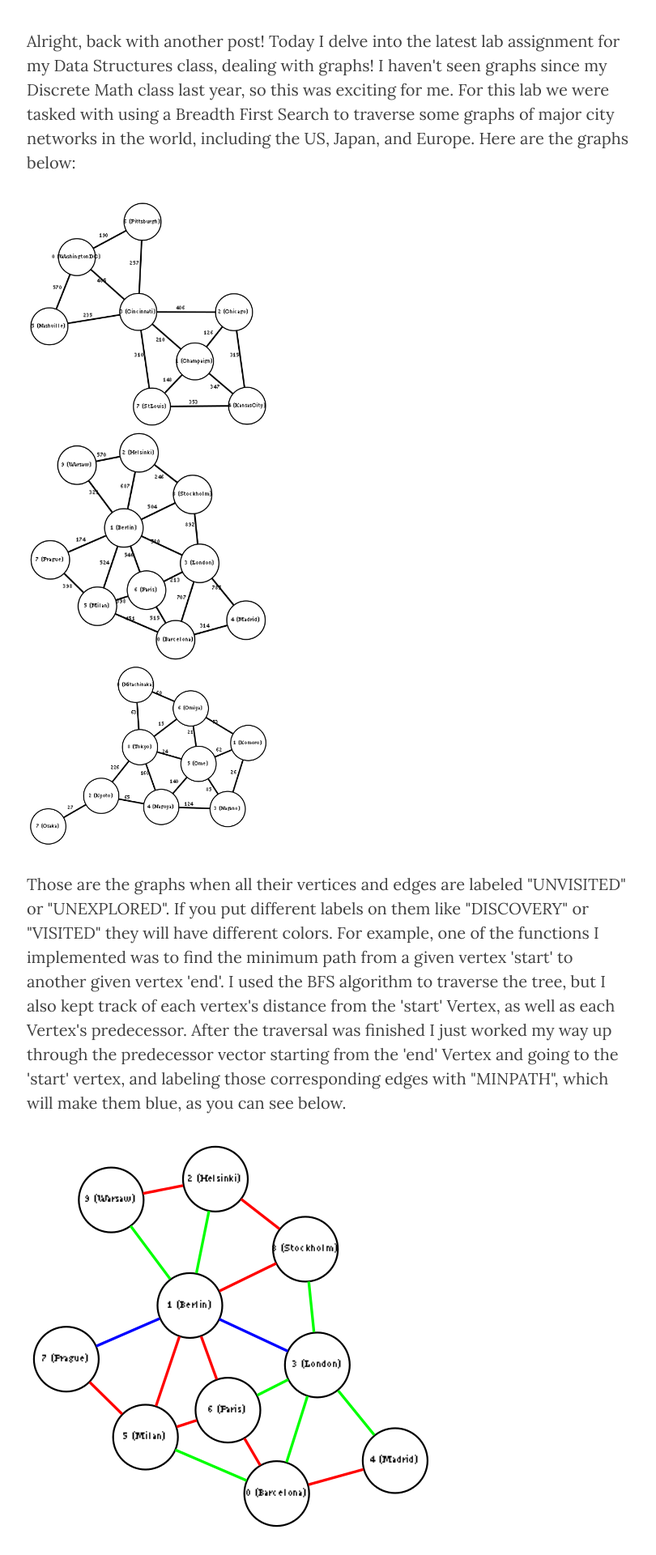
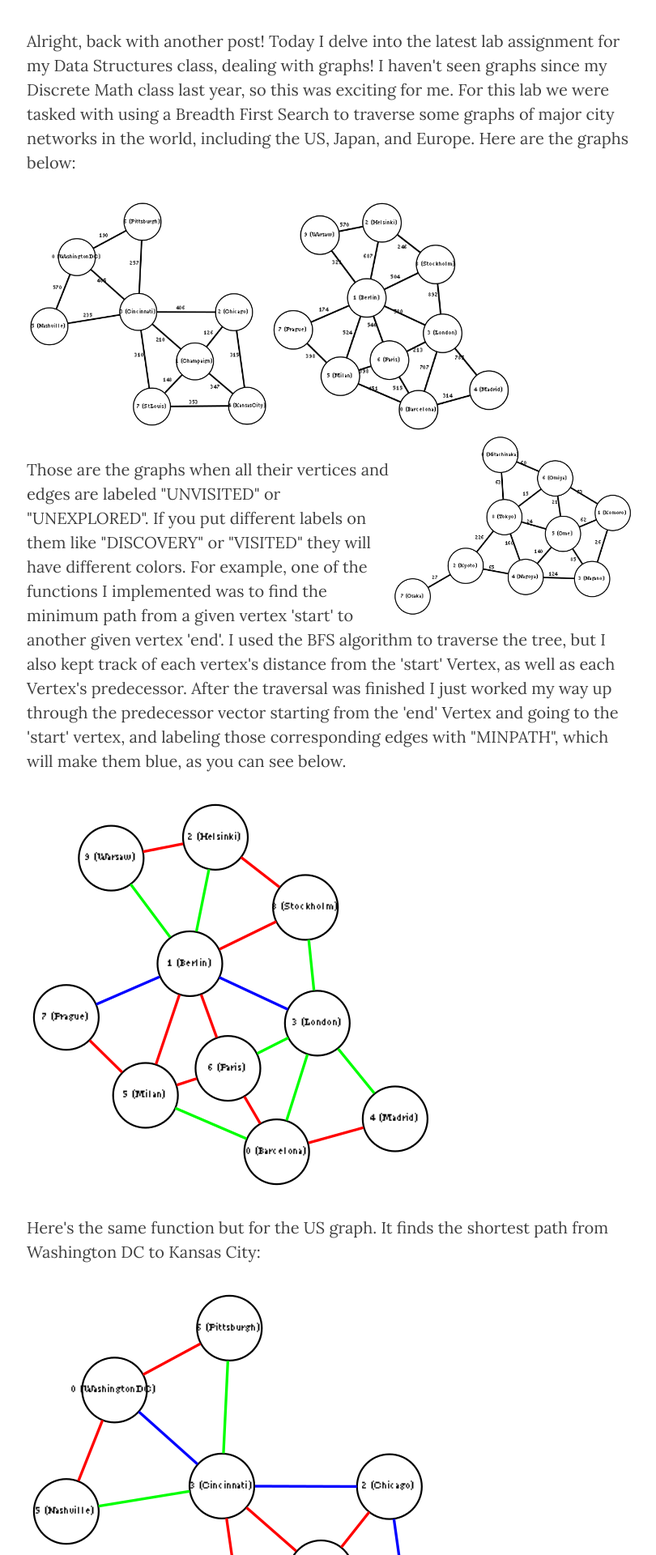
Before and after one commit to cjang5/blog, a Jekyll site: the page built from _posts/2014-12-05-glamorous-graphs.markdown, in a window 1280 px wide. Shown: the part 520-2440 px from the top of the page at 81% size, without its empty margins (232-1042 px from the left). Built offline with Jekyll 4.4.1, drawn with Linux system fonts in a browser that asks for light colours; nearby versions of some CDN libraries.

Commit message:
Update 2014-12-05-glamorous-graphs.markdown

```diff
--- a/_posts/2014-12-05-glamorous-graphs.markdown
+++ b/_posts/2014-12-05-glamorous-graphs.markdown
@@ -9,7 +9,7 @@ header-img: "img/posts/post-06/post-06-bg.png"
 
 <p>Alright, back with another post! Today I delve into the latest lab assignment for my Data Structures class, dealing with graphs! I haven't seen graphs since my Discrete Math class last year, so this was exciting for me. For this lab we were tasked with using a Breadth First Search to traverse some graphs of major city networks in the world, including the US, Japan, and Europe. Here are the graphs below: </p>
 
-<p> <img class="img-responsive" src="{{ site.baseurl }}/img/posts/post-06/united-states-mst.png" align="middle" style="width:300px"> <img class="img-responsive" src="{{ site.baseurl }}/img/posts/post-06/europe.png" align="middle" style="width:300px"> <img class="img-responsive" src="{{ site.baseurl }}/img/posts/post-06/japan.png" align="middle" style="width:300px"> </p>
+<p> <img class="img-responsive" src="{{ site.baseurl }}/img/posts/post-06/united-states-mst.png" align="left" style="width:300px"> <img class="img-responsive" src="{{ site.baseurl }}/img/posts/post-06/europe.png" align="middle" style="width:300px"> <img class="img-responsive" src="{{ site.baseurl }}/img/posts/post-06/japan.png" align="right" style="width:300px"> </p>
 
 <p> Those are the graphs when all their vertices and edges are labeled "UNVISITED" or "UNEXPLORED". If you put different labels on them like "DISCOVERY" or "VISITED" they will have different colors. For example, one of the functions I implemented was to find the minimum path from a given vertex 'start' to another given vertex 'end'. I used the BFS algorithm to traverse the tree, but I also kept track of each vertex's distance from the 'start' Vertex, as well as each Vertex's predecessor. After the traversal was finished I just worked my way up through the predecessor vector starting from the 'end' Vertex and going to the 'start' vertex, and labeling those corresponding edges with "MINPATH", which will make them blue, as you can see below. </p>
 
```
